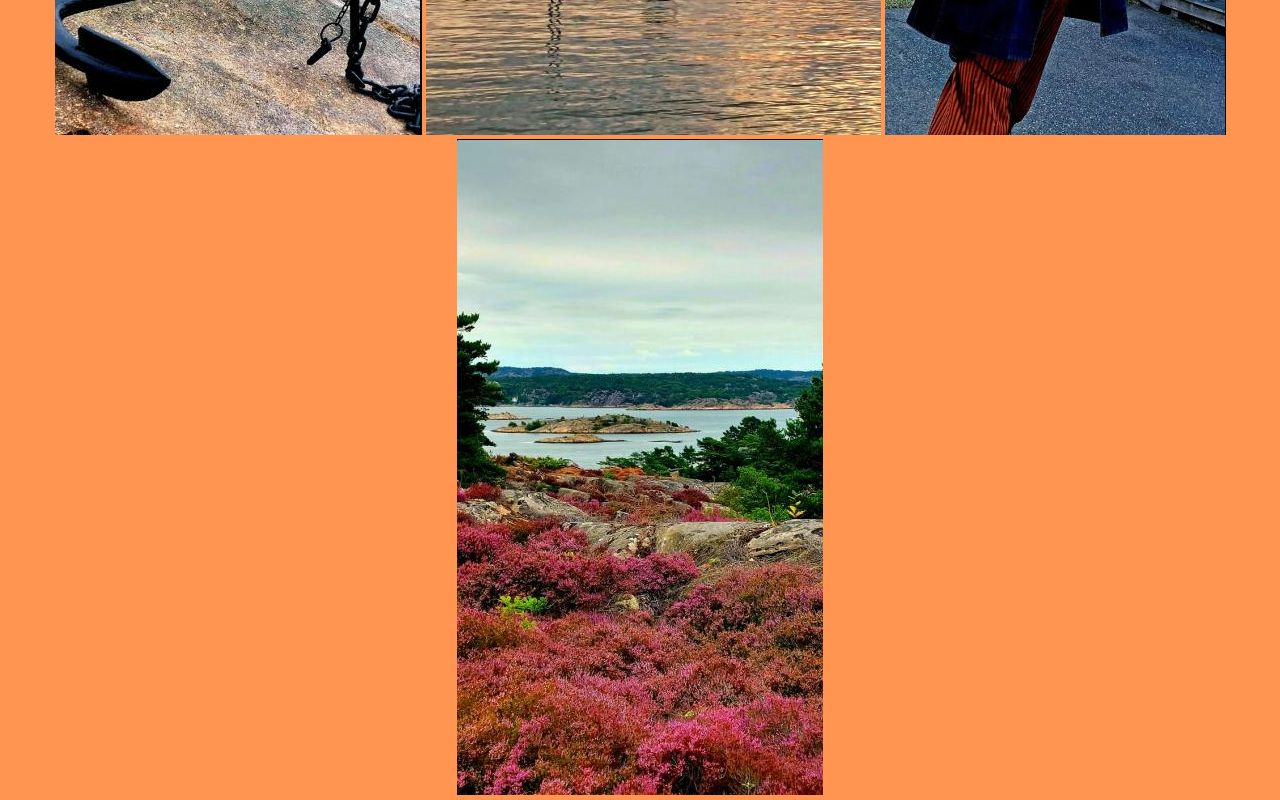
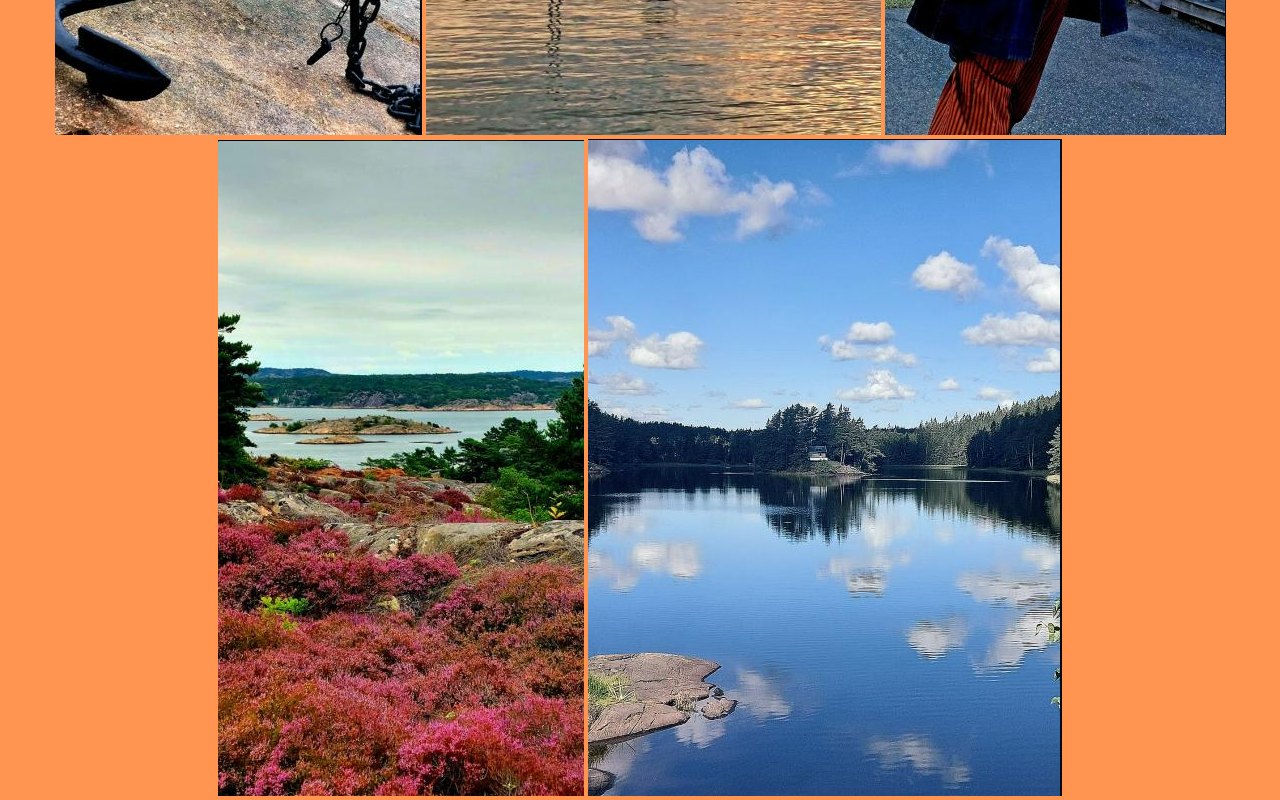
Before and after one commit to Sanwic23/homepage, a plain HTML site: page html/pictures-and-stuff.html in a window 1280 px wide. Shown: the part 795-1595 px from the top of the page. Drawn offline with Linux system fonts and the light colour scheme.

Commit message:
tttt
tttt

```diff
--- a/html/pictures-and-stuff.html
+++ b/html/pictures-and-stuff.html
@@ -34,6 +34,7 @@
   <img src="../img/pic 2.PNG">
   <img src="../img/pic 3.PNG">
   <img src="../img/pic 4.PNG">
+  <img src="../img/pic 5.PNG">
 </center>
 
 
```
Also changed, not shown: index.html (+1 -1 lines), favicon.ico (added), img/pic 5.PNG (added).
